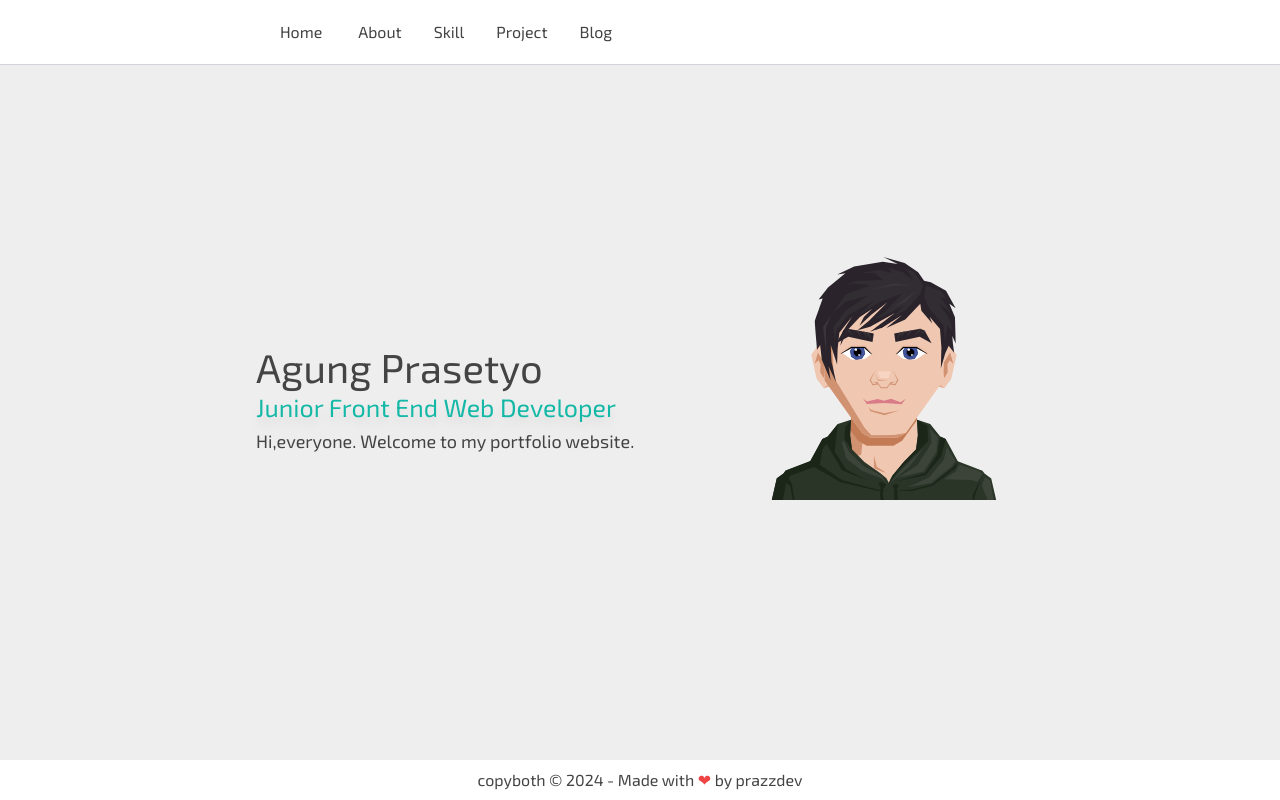
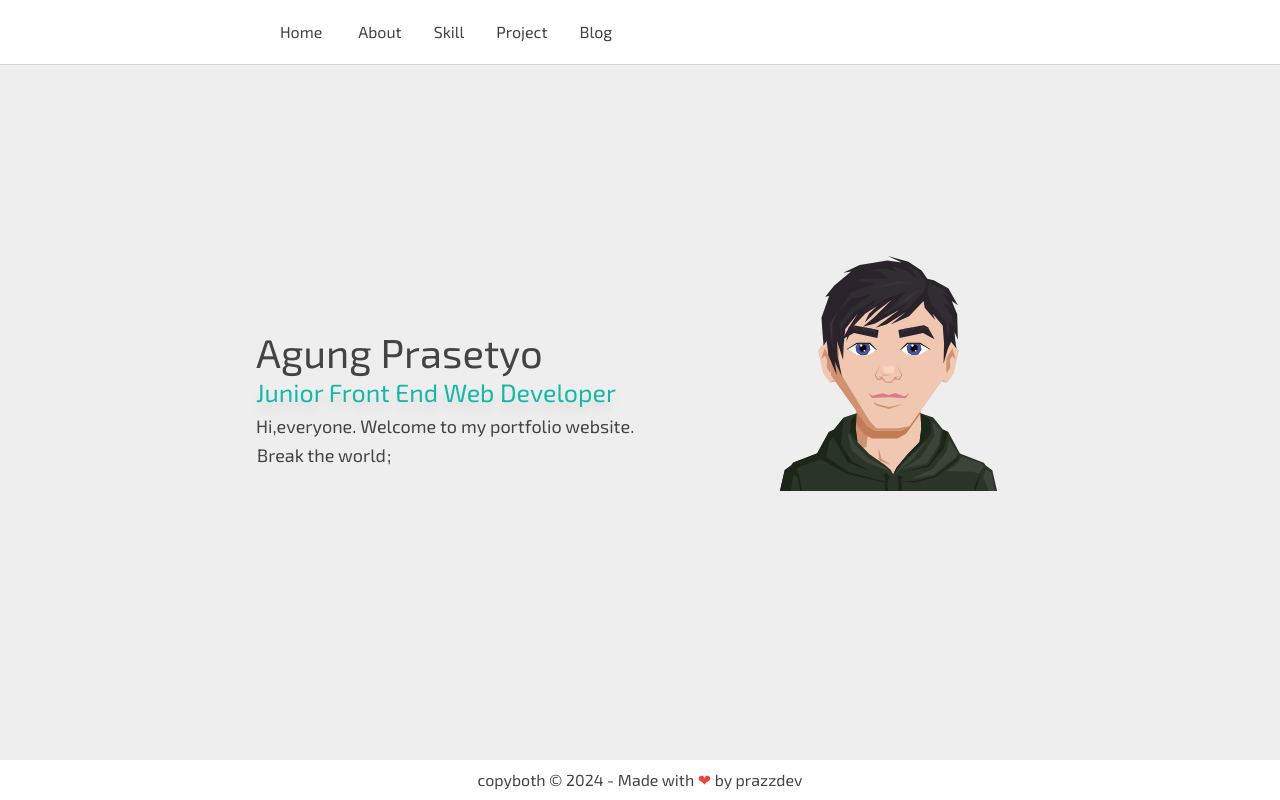
Before and after one commit to prazzdev/portofolio-10-24, a React (Vite) app: page / in a window 1280 px wide. Built offline with nearby package versions, Linux system fonts and the light colour scheme.

Commit message:
adding Sentry to tracking error

```diff
--- a/package.json
+++ b/package.json
@@ -11,6 +11,8 @@
   },
   "dependencies": {
     "@apollo/client": "^3.11.8",
+    "@sentry/react": "^8.35.0",
+    "@sentry/vite-plugin": "^2.22.6",
     "animate.css": "^4.1.1",
     "aos": "^2.3.4",
     "graphql": "^16.9.0",
--- a/src/main.jsx
+++ b/src/main.jsx
@@ -4,6 +4,12 @@ import "./index.css";
 import App from "./App.jsx";
 import { ApolloProvider } from "@apollo/client";
 import client from "./lib/graphql/apolloClient";
+import * as Sentry from "@sentry/react";
+
+Sentry.init({
+  dsn: "https://0a1b453a491f06be4f15234f0b00c77a@o4508208475865088.ingest.us.sentry.io/4508208478748672",
+  integrations: [],
+});
 
 createRoot(document.getElementById("root")).render(
   <StrictMode>
--- a/src/pages/home/index.jsx
+++ b/src/pages/home/index.jsx
@@ -16,6 +16,14 @@ const Home = () => {
           </h3>
           <p className="text-[15px] lg:text-lg 2xl:text-xl text-center lg:text-start">
             Hi,everyone. Welcome to my portfolio website.
+            <button
+              onClick={() => {
+                throw new Error("This is your first error!");
+              }}
+            >
+              Break the world
+            </button>
+            ;
           </p>
         </div>
         <div className="h-[280px] w-[280px] bg-teal-500 lg:bg-[#eee] lg:-mt-[5em] 2xl:-mt-[9em] rounded-xl lg:rounded-none shadow-lg lg:shadow-none">
--- a/vite.config.js
+++ b/vite.config.js
@@ -1,7 +1,15 @@
+import { sentryVitePlugin } from "@sentry/vite-plugin";
 import { defineConfig } from 'vite'
 import react from '@vitejs/plugin-react-swc'
 
 // https://vite.dev/config/
 export default defineConfig({
-  plugins: [react()],
+  plugins: [react(), sentryVitePlugin({
+    org: "stimik-tunas-bangsa-banjarnega",
+    project: "javascript-react"
+  })],
+
+  build: {
+    sourcemap: true
+  }
 })
```
Also changed, not shown: 2 other files (tests, documents, lock files or other folders).
